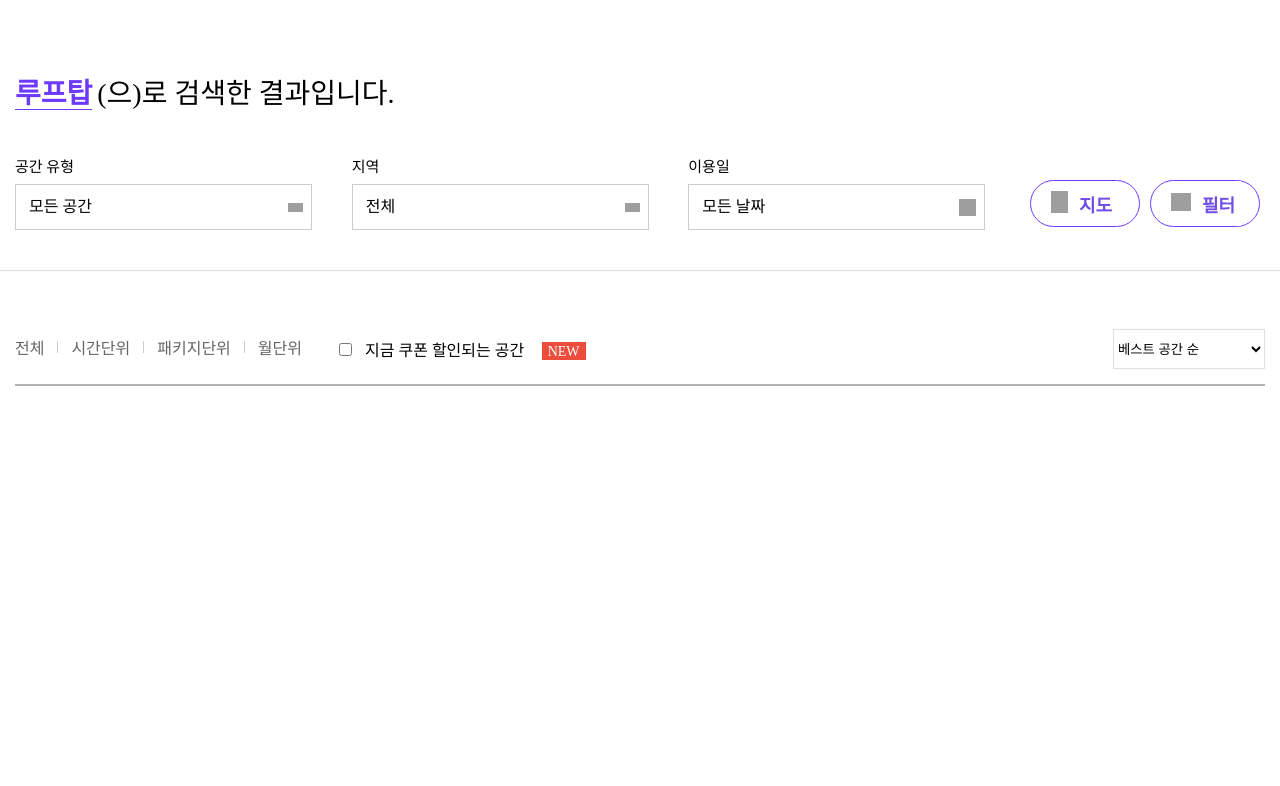
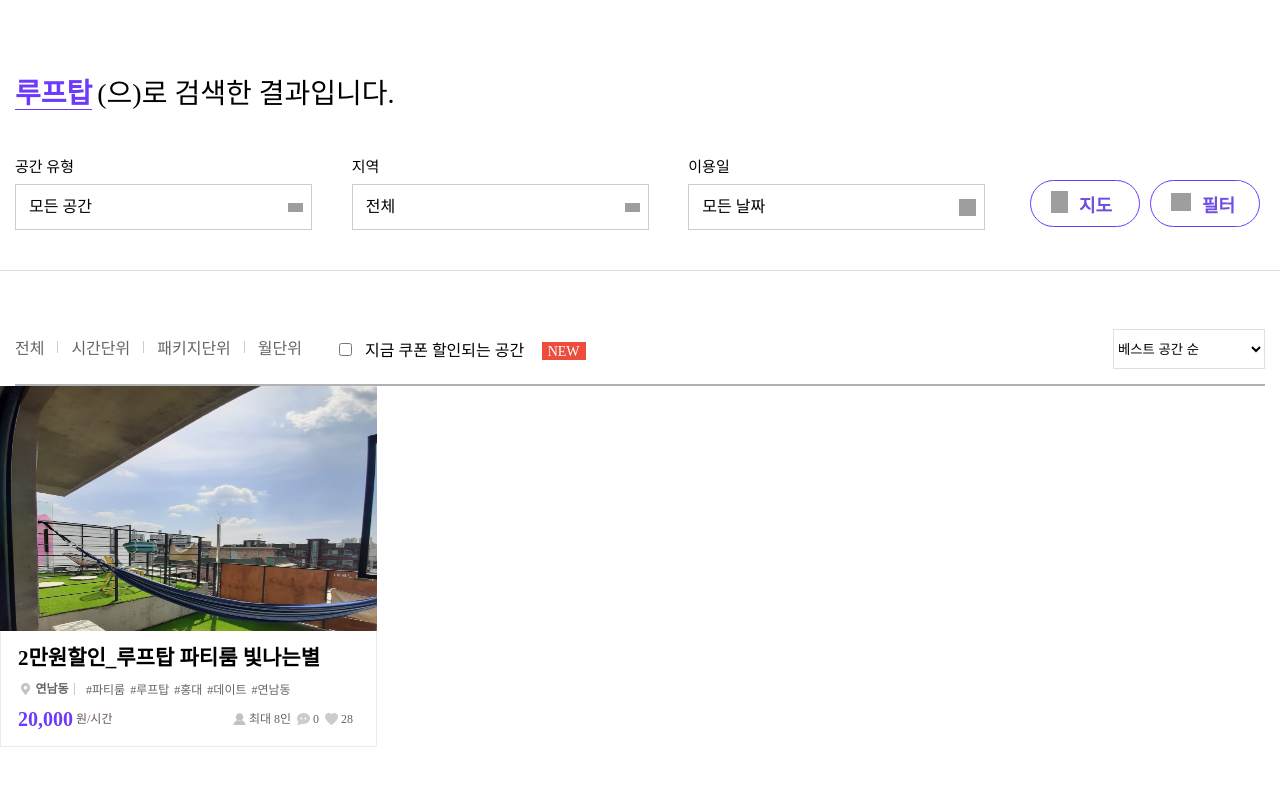
Before and after one commit to yjkeem0918/PrettyCloud-frontend, a React app: page /searchresult in a window 1280 px wide. Built offline with nearby package versions, Linux system fonts and the light colour scheme; grey boxes are pictures that could not be loaded.

Commit message:
Add: SpaceCard  레이아웃

```diff
--- a/src/Pages/SearchResult/SearchResult.js
+++ b/src/Pages/SearchResult/SearchResult.js
@@ -1,5 +1,6 @@
 import React, { Component } from "react";
 import "./SearchResult.scss";
+import SpaceCard from "./SpaceCard";
 
 const OPTIONS = [
   { id: "1", type: "공간 유형", option: "모든 공간", icon: "downArrow" },
@@ -92,6 +93,7 @@ class SearchResult extends Component {
             })}
           </select>
         </div>
+        <SpaceCard />
       </div>
     );
   }
--- a/src/Pages/SearchResult/SpaceCard.js
+++ b/src/Pages/SearchResult/SpaceCard.js
@@ -5,14 +5,51 @@ class SpaceCard extends Component {
   render() {
     return (
       <div className="SpaceCard">
-        <div className="cardContainer">
-          <img
-            alt="previewImage"
-            className="spaceImage"
-            src="/images/space.jpeg"
-          />
-          <div cla></div>
-        </div>
+        <li>
+          <div className="imageContainer">
+            <img alt="previewImage" src="/images/space.jpeg" />
+          </div>
+
+          <div className="infoContainer">
+            <span className="name">2만원할인_루프탑 파티룸 빛나는별</span>
+
+            <div className="locationBox">
+              <div className="locationWrapper">
+                <div className="icon" />
+                <span className="location">연남동</span>
+                <div className="bar" />
+              </div>
+              <div className="tagWrapper">
+                <span>#파티룸</span>
+                <span>#루프탑</span>
+                <span>#홍대</span>
+                <span>#데이트</span>
+                <span>#연남동</span>
+              </div>
+            </div>
+
+            <div className="priceNumberBox">
+              <div className="priceWrapper">
+                <span className="price">20,000</span>
+                <span className="unit">원/시간</span>
+              </div>
+              <div className="numberWrapper">
+                <div className="maxUserBox">
+                  <div className="userIcon"></div>
+                  <span className="maxUser">최대 8인</span>
+                </div>
+                <div className="replyBox">
+                  <div className="replyIcon"></div>
+                  <span className="reply">0</span>
+                </div>
+                <div className="likesBox">
+                  <div className="likesIcon"></div>
+                  <span className="likes">28</span>
+                </div>
+              </div>
+            </div>
+          </div>
+        </li>
       </div>
     );
   }
--- a/src/Pages/SearchResult/SpaceCard.scss
+++ b/src/Pages/SearchResult/SpaceCard.scss
@@ -1,10 +1,163 @@
-.cardContainer {
-  width: 500px;
-  height: 450px;
-  border: 1px solid orange;
+.SpaceCard {
+  width: 377px;
+  height: 339.25px;
+  position: relative;
 
-  .spaceImage {
-    width: 100%;
-    height: 80%;
+  .imageContainer {
+    z-index: 1;
+
+    img {
+      width: 377px;
+      height: 339.25px;
+    }
+  }
+
+  .infoContainer {
+    width: 377px;
+    padding: 17px;
+    position: absolute;
+    z-index: 2;
+    top: 245px;
+    background-color: white;
+    border-left: 1px solid #ebebeb;
+    border-right: 1px solid #ebebeb;
+    border-bottom: 1px solid #ebebeb;
+
+    .name {
+      width: 100%;
+      text-align: center;
+      font-size: 21px;
+      padding-bottom: 3px;
+      font-weight: bold;
+    }
+
+    .locationBox {
+      display: flex;
+      align-items: center;
+      padding-top: 10px;
+
+      .locationWrapper {
+        width: 60px;
+        height: 20px;
+        display: flex;
+        justify-content: space-around;
+        align-items: center;
+
+        .icon {
+          background-image: url("/images/all_icon.png");
+          width: 8.98px;
+          height: 11.99px;
+          background-position: -672px -421px;
+        }
+
+        .location {
+          font-size: 12px;
+          color: #656565;
+          font-weight: bold;
+        }
+
+        .bar {
+          border-right: 1px solid #cccccc;
+          height: 12px;
+        }
+      }
+
+      .tagWrapper {
+        height: 17px;
+        padding-left: 8px;
+
+        span {
+          font-size: 12px;
+          color: #656566;
+          padding-right: 5px;
+        }
+      }
+    }
+
+    .priceNumberBox {
+      display: flex;
+      align-items: center;
+      justify-content: space-between;
+      padding-top: 10px;
+
+      .priceWrapper {
+        display: flex;
+        align-items: center;
+
+        .price {
+          font-size: 20px;
+          color: #6d3afb;
+          font-weight: bold;
+        }
+
+        .unit {
+          font-size: 12px;
+          color: #665566;
+          padding-left: 3px;
+        }
+      }
+
+      .numberWrapper {
+        display: flex;
+        align-items: center;
+
+        .maxUserBox {
+          display: flex;
+          align-items: center;
+          margin-right: 6px;
+
+          .userIcon {
+            background-size: 100%;
+            background-image: url("/images/max_user.png");
+            width: 13px;
+            height: 12px;
+          }
+
+          .maxUser {
+            font-size: 12px;
+            color: #656565;
+            padding-left: 3px;
+          }
+        }
+
+        .replyBox {
+          display: flex;
+          align-items: center;
+          margin-right: 6px;
+
+          .replyIcon {
+            background-position: -459px -646px;
+            width: 13px;
+            height: 12px;
+            background-size: 684px 663px;
+            background-image: url("/images/all_icon.png");
+          }
+          .reply {
+            font-size: 12px;
+            color: #656565;
+            padding-left: 3px;
+          }
+        }
+
+        .likesBox {
+          display: flex;
+          align-items: center;
+          margin-right: 6px;
+
+          .likesIcon {
+            background-position: -476px -646px;
+            width: 13px;
+            height: 12px;
+            background-image: url("/images/all_icon.png");
+            background-size: 684px 663px;
+          }
+          .likes {
+            font-size: 12px;
+            color: #656565;
+            padding-left: 3px;
+          }
+        }
+      }
+    }
   }
 }
--- /dev/null
+++ b/src/Pages/SearchResult/SpaceList.scss
@@ -0,0 +1,5 @@
+.SpaceList{
+   ul{
+       display: flex;
+   }
+}
```
Also changed, not shown: src/Pages/SearchResult/SpaceList.js (added, +21 -0 lines), public/images/all_icon.png (added), public/images/max_user.png (added).
